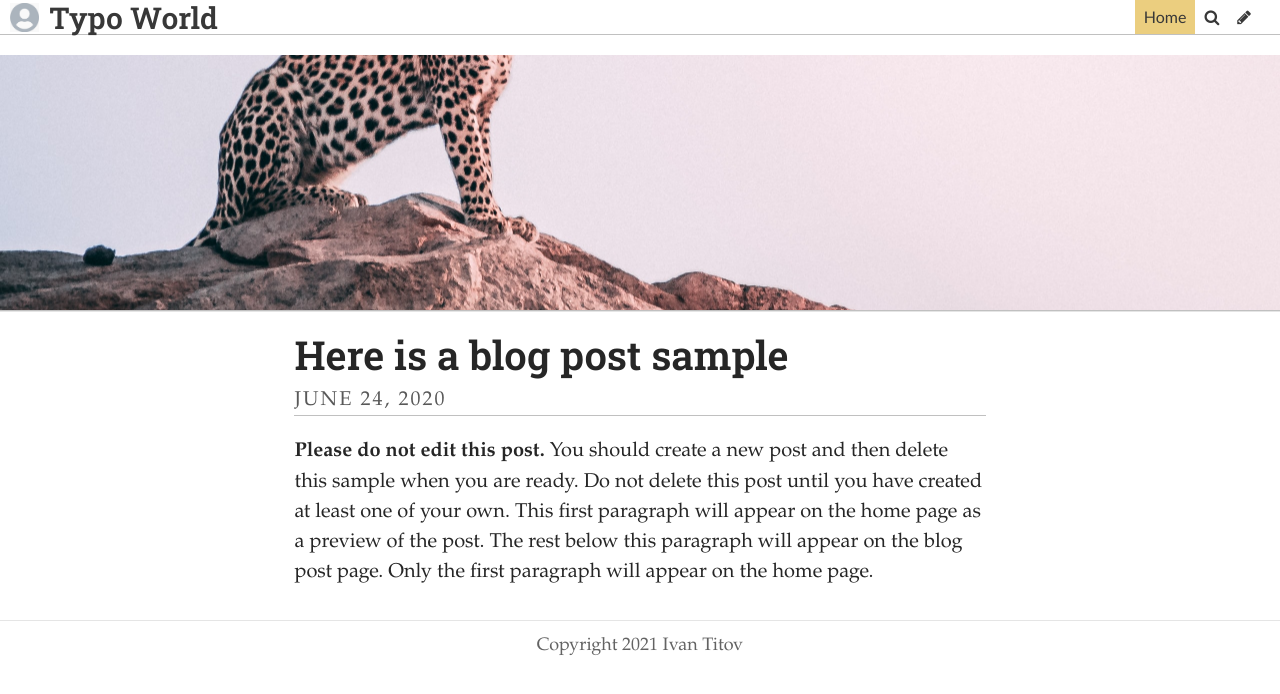
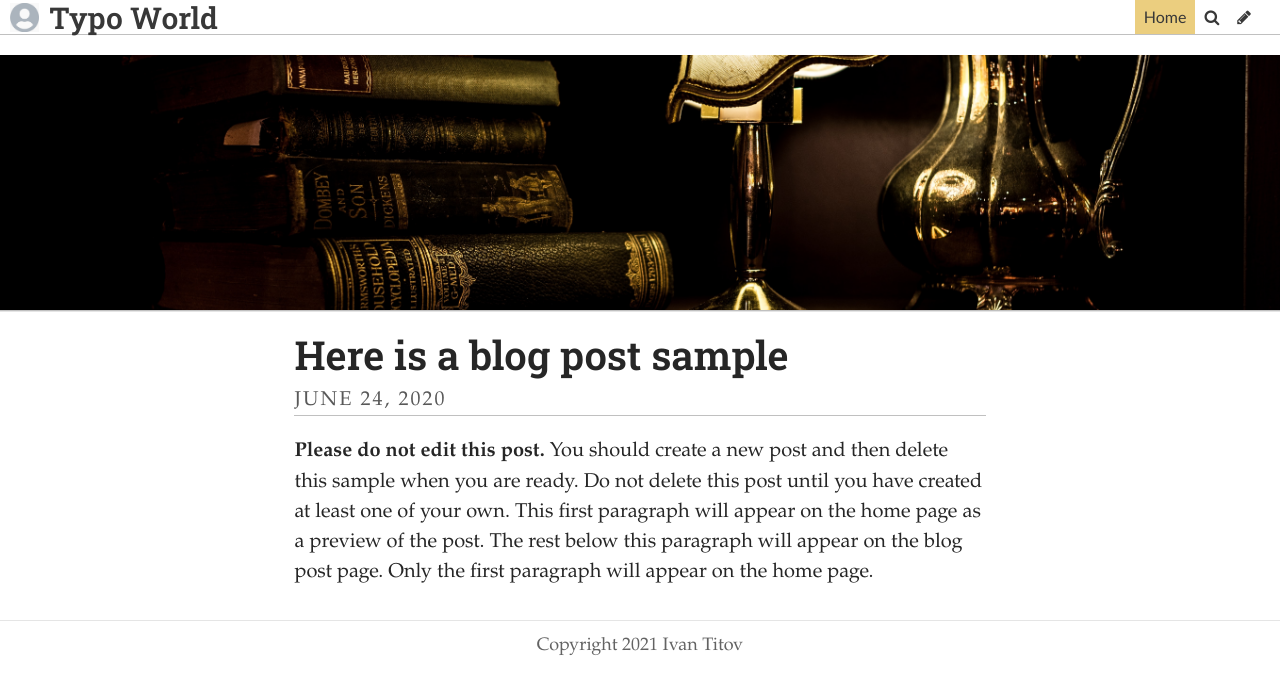
Before and after one commit to IvanTitov9/TypoWebsite, a Jekyll site: the page built from index.html, in a window 1280 px wide. Shown: the top 694 px of the page. Built offline with Jekyll 4.4.1, drawn with Linux system fonts in a browser that asks for light colours; some web fonts are replaced; the list of posts is cut into pages by our own code.

Commit message:
Update Settings “general”

```diff
--- a/_data/settings.yml
+++ b/_data/settings.yml
@@ -1,7 +1,7 @@
 title: Typo World
 description: ""
 footer_text: Copyright 2021 Ivan Titov
-header_feature_image: ../uploads/geran-de-klerk-wyy3rvvgjau-unsplash.jpg
+header_feature_image: ../uploads/jez-timms-8muutamcwu4-unsplash.jpg
 header_text: ""
 header_text_color: "#ffffff"
 bannerheight: 20vmax
```
Also changed, not shown: uploads/jez-timms-8muutamcwu4-unsplash.jpg (added).
